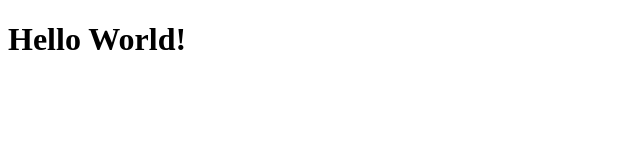
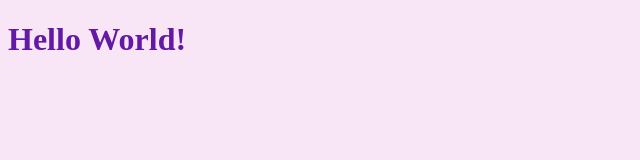
Before and after one commit to oradick/se-prep-final-project, a plain HTML site: page index.html in a window 1280 px wide. Shown: the whole page, without its empty margins (0-640 px from the left). Drawn offline with Linux system fonts and the light colour scheme.

Commit message:
add style.css, connect to index.html

```diff
--- a/index.html
+++ b/index.html
@@ -2,6 +2,7 @@
 <html lang="en">
     <head>
         <title>My Personal Website</title>
+        <link rel = "stylesheet" href = "style.css"/>
     </head>
     <body>
         <h1>Hello World!</h1>
--- /dev/null
+++ b/style.css
@@ -0,0 +1,7 @@
+body {
+    background: rgb(248, 229, 246);
+}
+
+h1{
+    color: rgb(98, 26, 166);
+}
```
